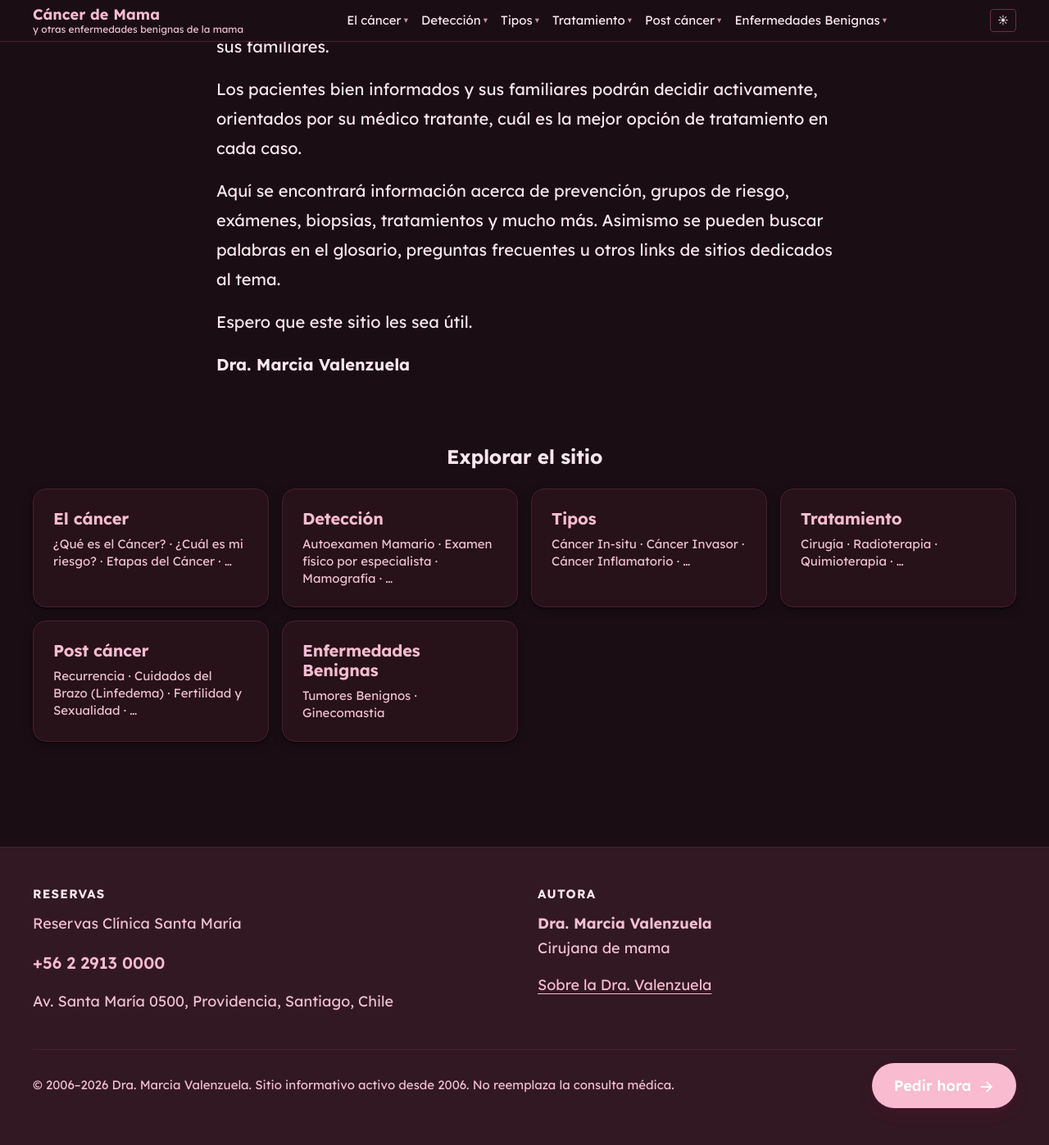
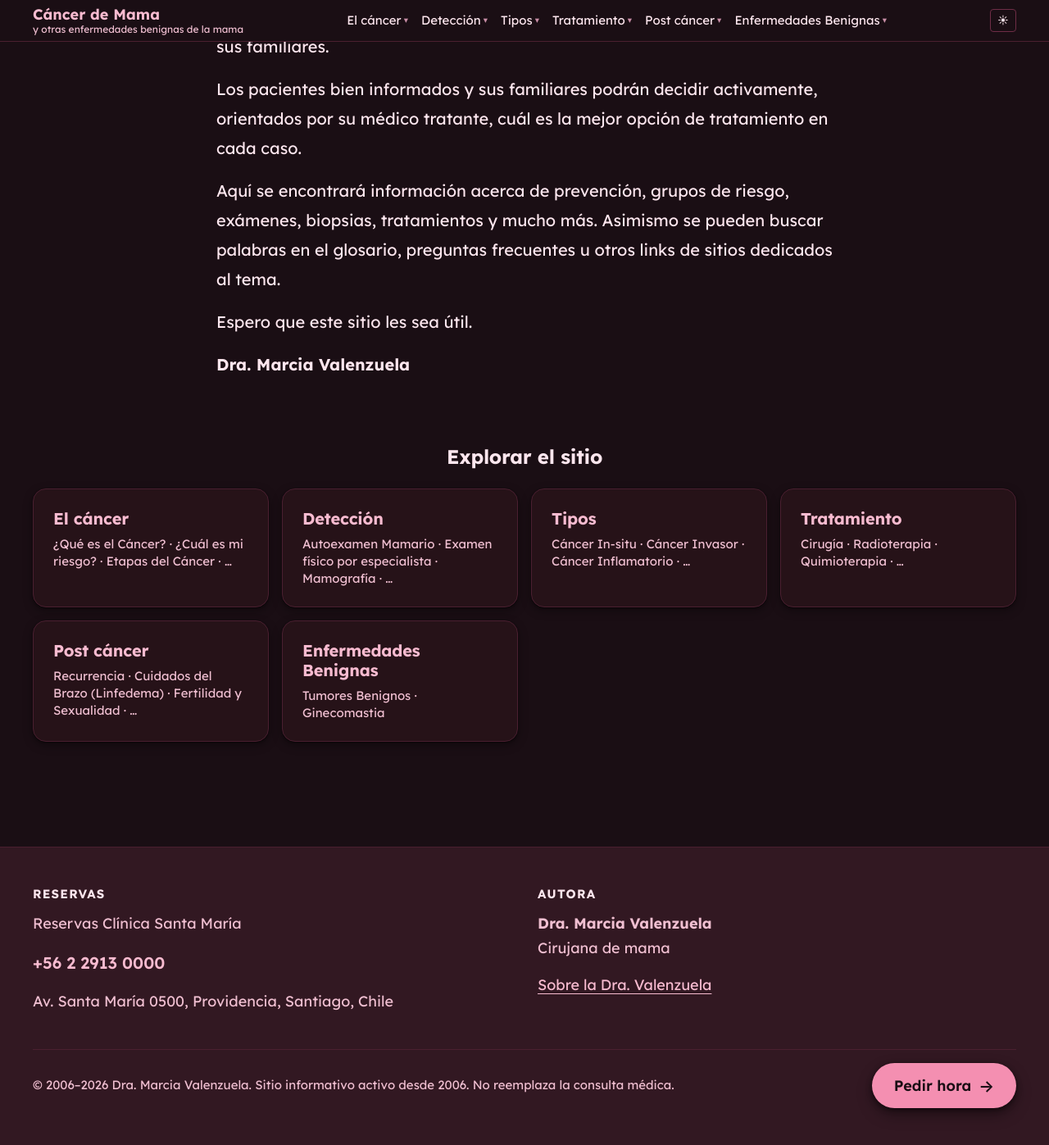
Before and after one commit to hspencer/cirugiademama, a Jekyll site: the page built from index.html, in a window 1280 px wide and 1400 px high, scrolled down 612 px. Shown: the top 1397 px of the window at 82% size. Built offline with Jekyll 4.4.1, drawn with Linux system fonts in a browser that asks for light colours.

Commit message:
Update main.scss

```diff
--- a/assets/css/main.scss
+++ b/assets/css/main.scss
@@ -24,6 +24,16 @@
   --link-visited:  #6a1b9a;
   --focus-ring:    #5d1049;
   --shadow:        0 1px 2px rgba(56, 12, 32, .08), 0 4px 12px rgba(56, 12, 32, .06);
+
+  /* CTA — primary call-to-action button.
+     Tokens are scheme-aware to keep WCAG AA contrast in both modes:
+     light: dark pink on white text  →  ratio ≈ 9.7:1 (AAA)
+     dark:  mid pink on near-black   →  ratio ≈ 9.5:1 (AAA) */
+  --cta-bg:        #880e4f;
+  --cta-bg-hover:  #ad1457;
+  --cta-fg:        #ffffff;
+  --cta-shadow:    0 2px 6px rgba(136, 14, 79, .22), 0 8px 18px rgba(136, 14, 79, .14);
+  --cta-shadow-hover: 0 4px 10px rgba(136, 14, 79, .32), 0 12px 22px rgba(136, 14, 79, .22);
 
   /* Type scale (modular, base 1.125rem ~ 18px) */
   --font-sans: "Lexend", system-ui, -apple-system, "Segoe UI", Roboto, sans-serif;
@@ -77,6 +87,13 @@
   --link-visited:  #ce93d8;
   --focus-ring:    #f8bbd0;
   --shadow:        0 1px 2px rgba(0, 0, 0, .5), 0 4px 12px rgba(0, 0, 0, .35);
+
+  /* CTA in dark mode: mid pink (saturated, not washed-out) on dark text. */
+  --cta-bg:        #f48fb1;
+  --cta-bg-hover:  #f8bbd0;
+  --cta-fg:        #1a0e14;
+  --cta-shadow:    0 2px 6px rgba(0, 0, 0, .55), 0 8px 18px rgba(0, 0, 0, .35);
+  --cta-shadow-hover: 0 4px 10px rgba(0, 0, 0, .65), 0 12px 24px rgba(0, 0, 0, .45);
 }
 
 /* Two-state toggle: dark is the default and applied unconditionally
@@ -1043,28 +1060,30 @@ th { font-weight: 600; color: var(--text); }
 .footer-copy { margin: 0; }
 .footer-meta > p:last-child { margin: 0; }
 
-/* Reusable CTA button — primary action style */
+/* Reusable CTA button — primary action style.
+   Colours come from --cta-bg / --cta-fg tokens that adapt per scheme so
+   contrast stays AA in both light and dark. */
 .cta-button {
   display: inline-flex;
   align-items: center;
   gap: 0.5em;
   padding: 0.7em 1.5em;
-  background: var(--accent-strong);
-  color: #ffffff;
+  background: var(--cta-bg);
+  color: var(--cta-fg);
   border-radius: 999px;
   font-weight: 600;
   font-size: var(--fs-base);
   text-decoration: none;
-  box-shadow: 0 2px 6px rgba(136, 14, 79, 0.18),
-              0 8px 18px rgba(136, 14, 79, 0.12);
-  transition: transform .15s, box-shadow .15s, background .15s;
+  box-shadow: var(--cta-shadow);
+  transition: transform .15s, box-shadow .15s, background .15s, color .15s;
 }
-.cta-button:visited { color: #ffffff; }
-.cta-button:hover {
-  background: var(--accent);
+.cta-button:visited { color: var(--cta-fg); }
+.cta-button:hover,
+.cta-button:focus-visible {
+  background: var(--cta-bg-hover);
+  color: var(--cta-fg);
   transform: translateY(-1px);
-  box-shadow: 0 4px 10px rgba(136, 14, 79, 0.26),
-              0 12px 22px rgba(136, 14, 79, 0.18);
+  box-shadow: var(--cta-shadow-hover);
 }
 .cta-button:focus-visible {
   outline: 3px solid var(--focus-ring);
@@ -1075,16 +1094,8 @@ th { font-weight: 600; color: var(--text); }
   line-height: 1;
   transition: transform .15s;
 }
-.cta-button:hover .cta-arrow { transform: translateX(3px); }
-
-/* Dark scheme: white text against pink stays AA, but lift the button
-   so it doesn't feel painted on the dark surface. */
-[data-color-scheme="dark"] .cta-button,
-[data-color-scheme="auto"] .cta-button {
-  /* keep accent-strong fallback; nothing extra needed since the variable
-     already shifts in dark mode. The key is the bright CTA color stays
-     constant for brand recognition. */
-}
+.cta-button:hover .cta-arrow,
+.cta-button:focus-visible .cta-arrow { transform: translateX(3px); }
 
 /* ==========================================================================
    Print
```
